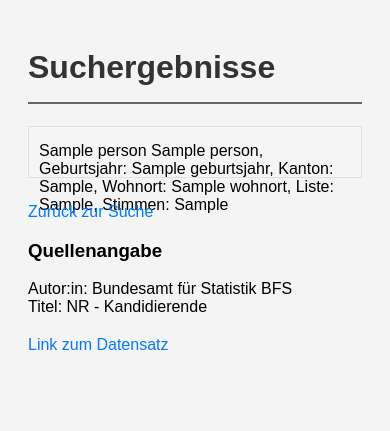
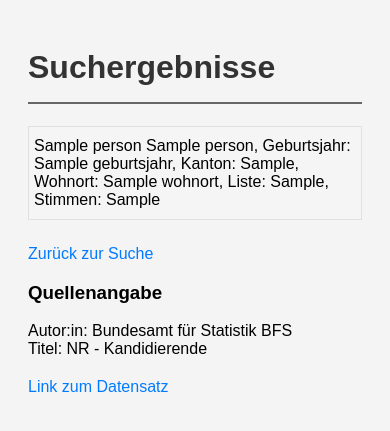
Before and after one commit to devobern/NRW23, a Flask app: template templates/results.html in a window 390 px wide. Shown: the top 431 px of the page. Run offline with Flask 3, Linux system fonts and the light colour scheme; the template is opened without the code that fills it: most values are stand-ins (such as "Sample title", 1, 10 or a date in 2020).

Commit message:
Adds support for mobile devices

```diff
--- a/static/styles.css
+++ b/static/styles.css
@@ -111,3 +111,14 @@ li {
 .result-item:hover {
     background-color: #dcdcdc;
 }
+
+/* Für Bildschirme mit einer maximalen Breite von 767px (typischerweise Smartphones) */
+@media only screen and (max-width: 767px) {
+    .result-item {
+        height: auto; /* Erlaubt dem Element, sich basierend auf dem Inhalt anzupassen */
+    }
+
+    .result-item a {
+        padding: 10px 5px; /* Reduzieren Sie das Padding ein wenig für kleine Bildschirme */
+    }
+}
```
